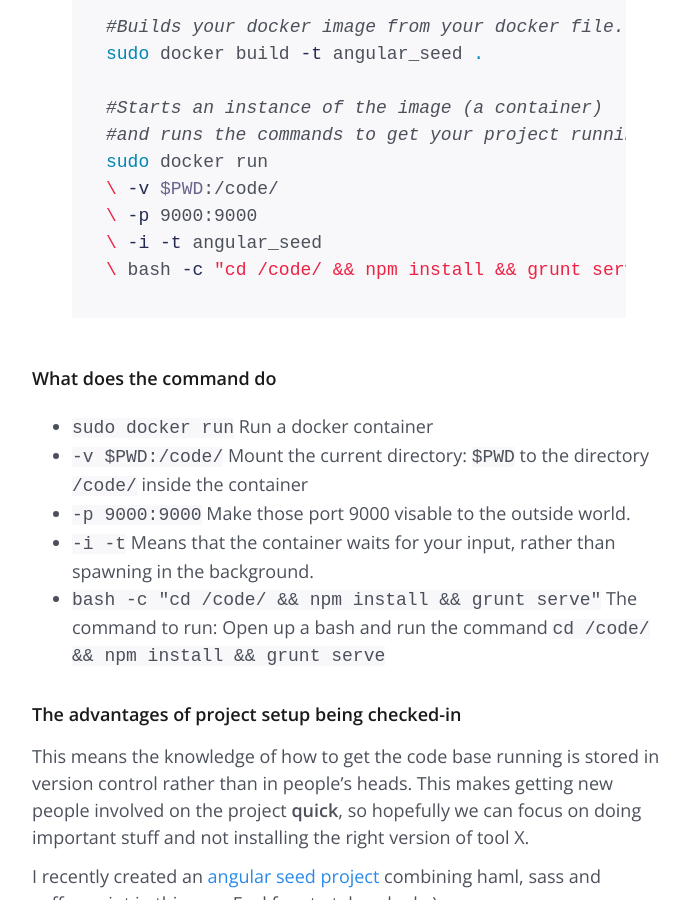
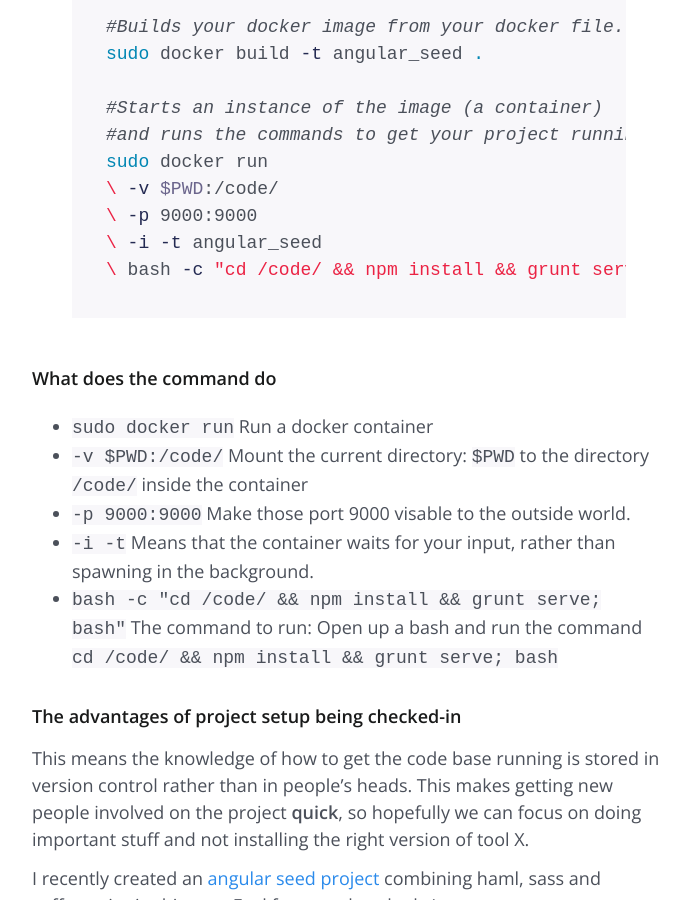
Before and after one commit to richardgill/richardgill.github.io, a Jekyll site: the page built from _posts/2014-08-13-docker-for-project-setup.md, in a window 1280 px wide and 900 px high, scrolled down 2329 px. Shown: the whole window, without its empty margins (291-980 px from the left). Built offline with Jekyll 4.4.1, drawn with Linux system fonts in a browser that asks for light colours; comment, search, counter and statistics services are not loaded.

Commit message:
fixed example

```diff
--- a/_posts/2014-08-13-docker-for-project-setup.md
+++ b/_posts/2014-08-13-docker-for-project-setup.md
@@ -72,7 +72,7 @@
 \ -v $PWD:/code/
 \ -p 9000:9000
 \ -i -t angular_seed
-\ bash -c "cd /code/ && npm install && grunt serve"
+\ bash -c "cd /code/ && npm install && grunt serve; bash"
 
 {% endhighlight %}
 
@@ -82,7 +82,7 @@
 * `-v $PWD:/code/` Mount the current directory: `$PWD` to the directory `/code/` inside the container
 * `-p 9000:9000` Make those port 9000 visable to the outside world.
 * `-i -t` Means that the container waits for your input, rather than spawning in the background.
-* `bash -c "cd /code/ && npm install && grunt serve"` The command to run: Open up a bash and run the command `cd /code/ && npm install && grunt serve`
+* `bash -c "cd /code/ && npm install && grunt serve; bash"` The command to run: Open up a bash and run the command `cd /code/ && npm install && grunt serve; bash`
 
 ### The advantages of project setup being checked-in
 This means the knowledge of how to get the code base running is stored in version control rather than in people's heads.
```
